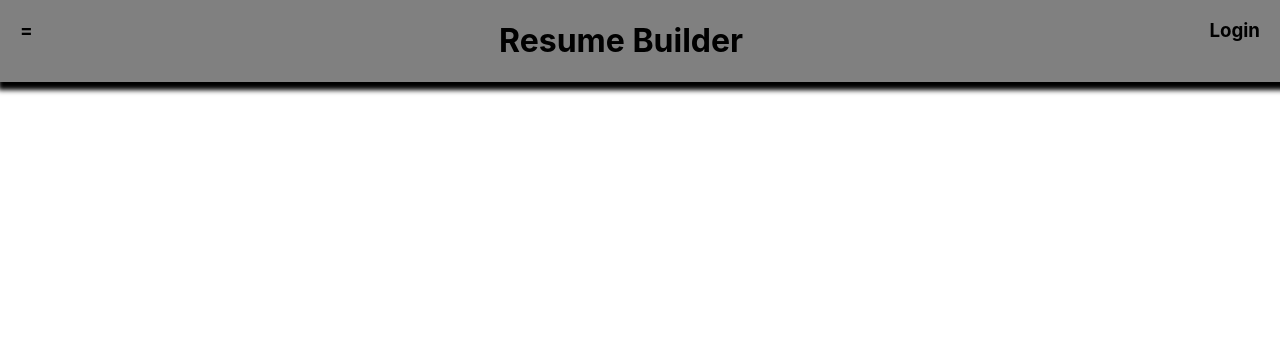
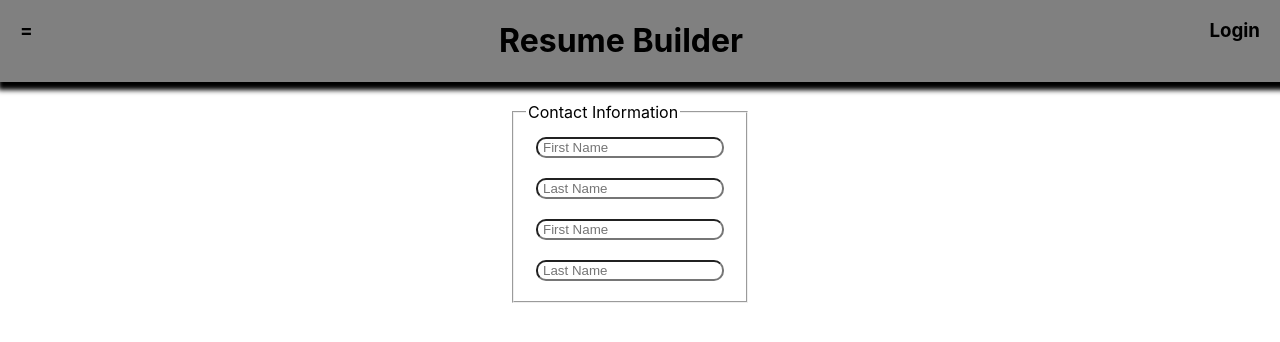
Before and after one commit to Bernard-Calma/resume-builder, a React (Create React App) app: page /contactinfo in a window 1280 px wide. Shown: the top 342 px of the page. Built offline with nearby package versions, Linux system fonts and the light colour scheme.

Commit message:
changed personalinfo to contactinfo

```diff
--- a/src/App.js
+++ b/src/App.js
@@ -3,14 +3,14 @@ import './App.css';
 import Header from './containers/Header';
 
 import LandingPage from './containers/LandingPage'
-import PersonalInfo from './containers/PersonalInfo';
+import ContactInfo from './containers/ContactInfo';
 
 const App = () => {
   return(<div>
     <Header/>
     <Routes>
       <Route path='/' element = {<LandingPage />}/>
-      <Route path='personalInfo' element = {<PersonalInfo />} />
+      <Route path='contactinfo' element = {<ContactInfo />} />
     </Routes>
   </div>)
 }
--- a/src/containers/PersonalInfo.jsx
+++ b/src/containers/ContactInfo.jsx
@@ -1,9 +1,13 @@
-const PersonalInfo = () => {
+const ContactInfo = () => {
     return(
         <div style={Styles.container}>
             <form>
                 <fieldset>
-                    <legend>Personal Information</legend>
+                    <legend>Contact Information</legend>
+                    <div style = {Styles.fieldSet}>
+                        <input type="text" name="firstName" placeholder="First Name"/>
+                        <input type="text" name="lastName" placeholder="Last Name"/>
+                    </div>
                     <div style = {Styles.fieldSet}>
                         <input type="text" name="firstName" placeholder="First Name"/>
                         <input type="text" name="lastName" placeholder="Last Name"/>
@@ -17,7 +21,7 @@ const PersonalInfo = () => {
     )
 }
 
-export default PersonalInfo
+export default ContactInfo
 
 const Styles = {
     container: {
--- a/src/containers/LandingPage.jsx
+++ b/src/containers/LandingPage.jsx
@@ -3,7 +3,7 @@ import { NavLink } from "react-router-dom"
 const LandingPage = () => {
     return(
         <div style={Styles.container}>
-            <NavLink to = "personalInfo">Start Building</NavLink>
+            <NavLink to = "ContactInfo">Start Building</NavLink>
         </div>
     )
 }
```
